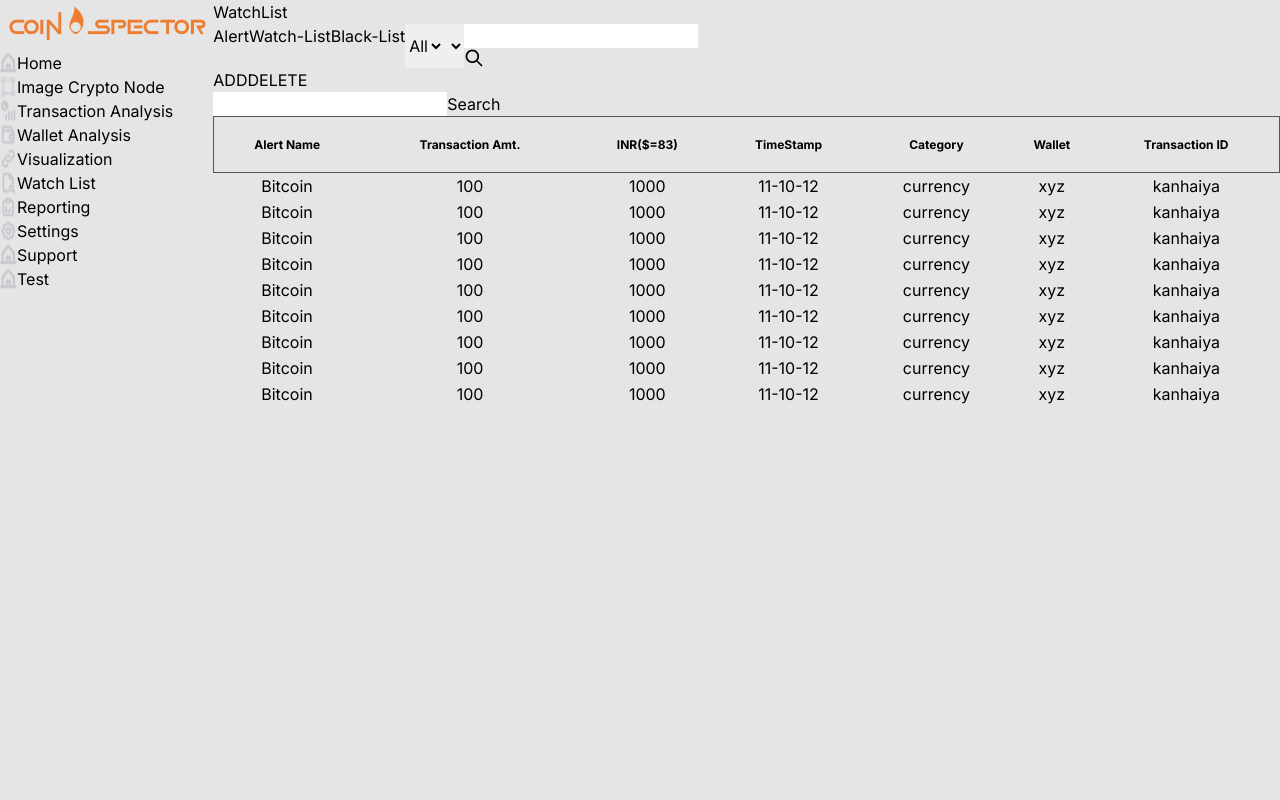
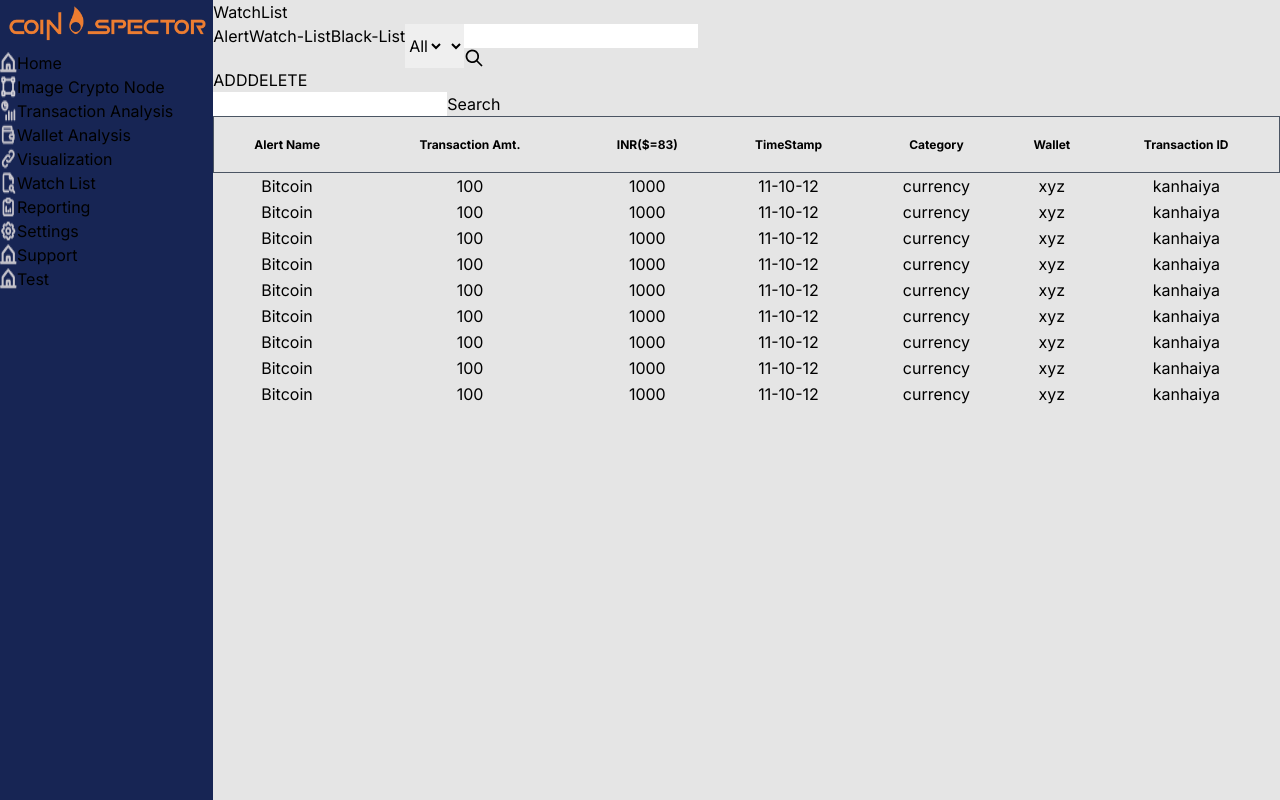
Before and after one commit to Mkanhaiyas/Crypto_Pro, a Next.js app: page / in a window 1280 px wide. Built offline with nearby package versions, Linux system fonts and the light colour scheme.

Commit message:
color change

```diff
--- a/Components/Menu.js
+++ b/Components/Menu.js
@@ -3,6 +3,7 @@ export default function Menu() {
     <div className="bg-blue-950 w-full h-full ">
       <img src="/CoinSpector_Logo.png" alt="CoinSpector Logo" />
       <div className="pl-5 pt-5 text-white text-sm ">
+        <ul></ul>
         <div className="flex p-2 items-center">
           <img src="/home.png" alt="Home Logo" className="size-4 mx-2" />
           <a className="text-sm cursor-pointer"> Home</a>
--- a/app/page.js
+++ b/app/page.js
@@ -5,7 +5,7 @@ import datas from "@/data.json";
 export default function Home() {
   return (
     <div className="flex flex-row bg-neutral-200 h-screen">
-      <div className="flex w-1/6">
+      <div className="flex w-1/6 bg-blue-950">
         <Menu />
       </div>
       <div className="w-5/6">
```
